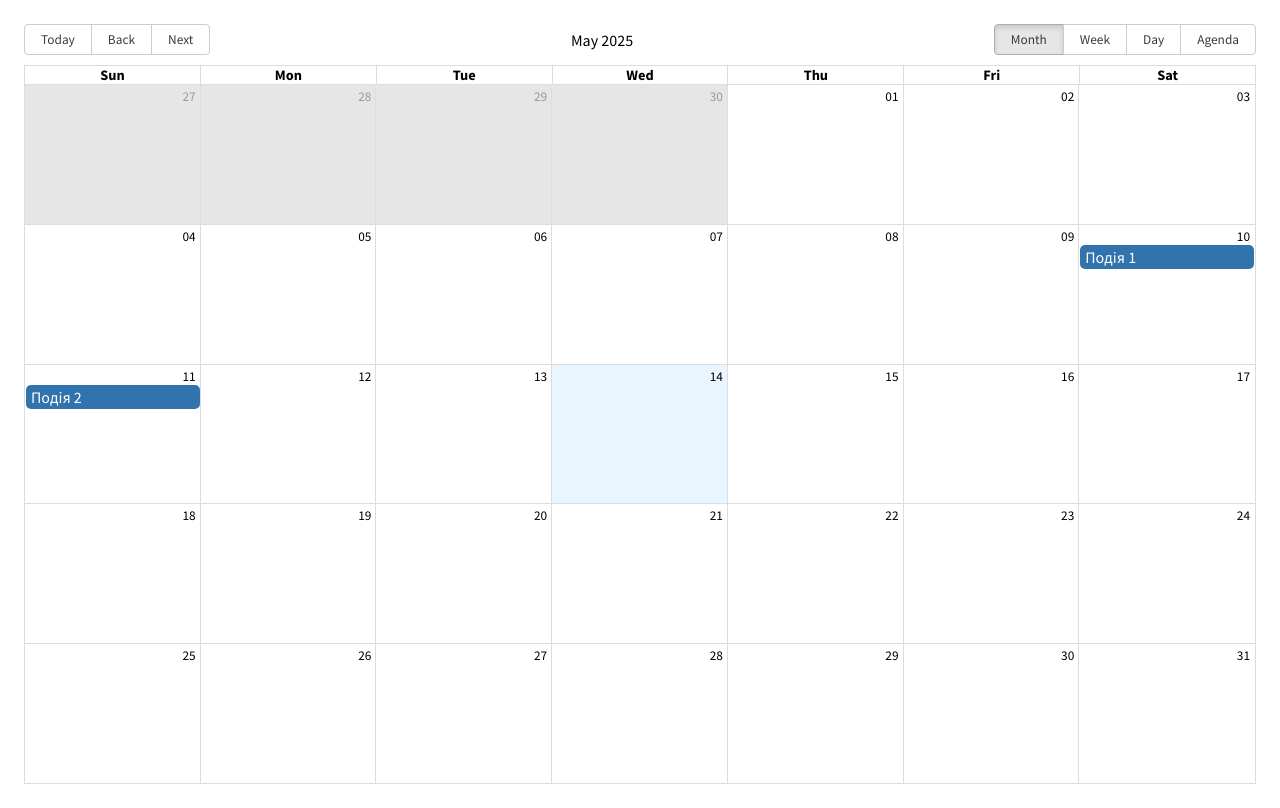
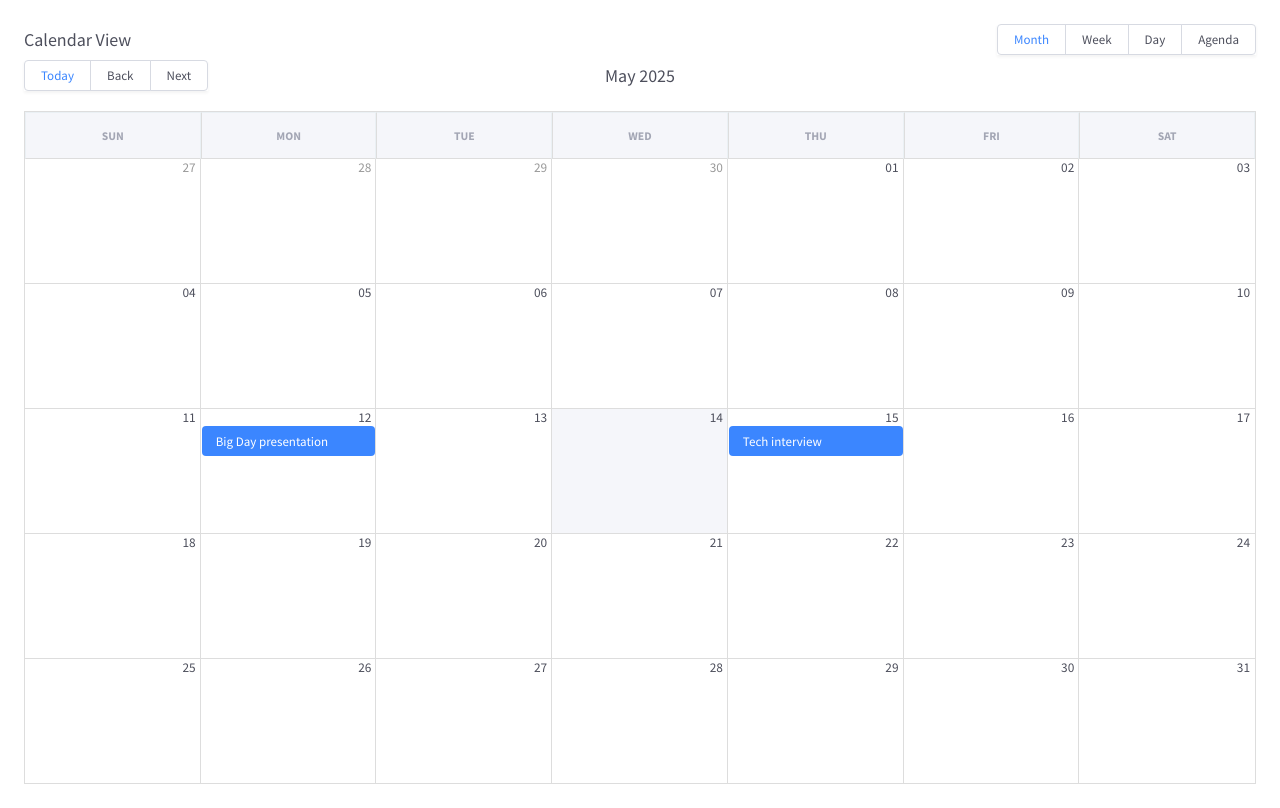
Before and after one commit to siefimov/react-calendar-app, a React (Vite) app: page / in a window 1280 px wide. Built offline with nearby package versions, Linux system fonts and the light colour scheme.

Commit message:
rca-2: * calendar component

```diff
--- a/src/components/Calendar/Calendar.scss
+++ b/src/components/Calendar/Calendar.scss
@@ -0,0 +1,62 @@
+@use '../../styles/variables' as *;
+
+.rbc-calendar {
+  font-family: $font-family-base;
+  font-size: $font-size-base;
+  color: $text-color-medium;
+}
+
+.rbc-month-row {
+  & .rbc-event {
+    background-color: $text-color-primary;
+    border-radius: 4px;
+    padding: 7px 0 6px 14px;
+  }
+}
+
+.rbc-day-bg.rbc-today {
+  background-color: $color-background-quaternary;
+}
+
+.rbc-header {
+  background-color: $color-background-quaternary;
+  border: 1px solid $color-background-tertiary;
+  border-bottom: none;
+  color: $text-color-light;
+  font-size: $font-size-small;
+  font-weight: bold;
+  line-height: 45px;
+  text-transform: uppercase;
+}
+
+.rbc-day-slot .rbc-event,
+.rbc-day-slot .rbc-background-event {
+  background-color: $text-color-primary;
+  border: 1px solid $text-color-primary;
+  border-radius: 4px;
+  padding: 7px 0 6px 14px;
+}
+
+.rbc-day-slot {
+  & .rbc-events-container .rbc-event,
+  .rbc-events-container .rbc-background-event {
+    border: 1px solid $text-color-primary;
+  }
+}
+
+.rbc-day-bg.rbc-off-range-bg {
+  background-color: $text-color-white;
+  color: rgba($color: $text-color-dark, $alpha: 0.3);
+}
+
+.rbc-header + .rbc-header {
+  background-color: $color-background-quaternary;
+}
+
+.rbc-now.rbc-today {
+  background-color: $color-background-quaternary;
+}
+
+.rbc-event .rbc-event-label {
+  display: none;
+}
--- a/src/components/Calendar/Calendar.tsx
+++ b/src/components/Calendar/Calendar.tsx
@@ -1,37 +1,64 @@
-import React from 'react';
+import React, { useMemo } from 'react';
 import {
   Calendar as BigCalendar,
+  DateLocalizer,
   momentLocalizer,
   Views,
   type Event as CalendarEvent,
 } from 'react-big-calendar';
 import moment from 'moment';
+import './Calendar.scss';
+import { CustomToolbar } from '../Toolbar/CustomToolbar';
 
 const localizer = momentLocalizer(moment);
 
 const events: CalendarEvent[] = [
   {
-    title: 'Подія 1',
-    start: new Date(2025, 4, 10, 10, 0),
-    end: new Date(2025, 4, 10, 12, 0),
+    title: 'Tech interview',
+    start: new Date(2025, 4, 15, 10, 0),
+    end: new Date(2025, 4, 15, 12, 0),
   },
   {
-    title: 'Подія 2',
-    start: new Date(2025, 4, 11, 9, 0),
-    end: new Date(2025, 4, 11, 10, 0),
+    title: 'Big Day presentation',
+    start: new Date(2025, 4, 12, 9, 0),
+    end: new Date(2025, 4, 12, 10, 0),
   },
 ];
 
 export const Calendar: React.FC = () => {
+  const { components, formats } = useMemo(
+    () => ({
+      components: {
+        toolbar: CustomToolbar,
+      },
+      formats: {
+        dayHeaderFormat: (
+          date: Date,
+          culture?: string,
+          localizer?: DateLocalizer,
+        ) => (localizer ? localizer.format(date, 'dddd MMM D', culture) : ''),
+        dayRangeHeaderFormat: (
+          { start, end }: { start: Date; end: Date },
+          culture?: string,
+          localizer?: DateLocalizer,
+        ) =>
+          localizer
+            ? localizer.format(start, 'MMM D', culture) +
+              ' - ' +
+              localizer.format(end, 'MMM D', culture)
+            : '',
+      },
+    }),
+    [],
+  );
+
   return (
     <BigCalendar
+      defaultView={Views.MONTH}
       localizer={localizer}
       events={events}
-      startAccessor="start"
-      endAccessor="end"
-      defaultView={Views.MONTH}
-      defaultDate={new Date(2025, 4, 10)}
-      style={{ height: '100%' }}
+      formats={formats}
+      components={components}
     />
   );
 };
```
